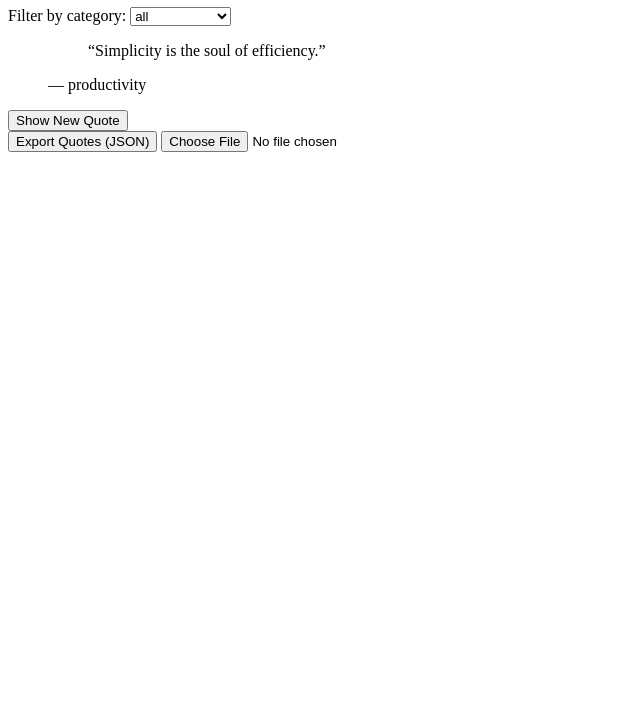
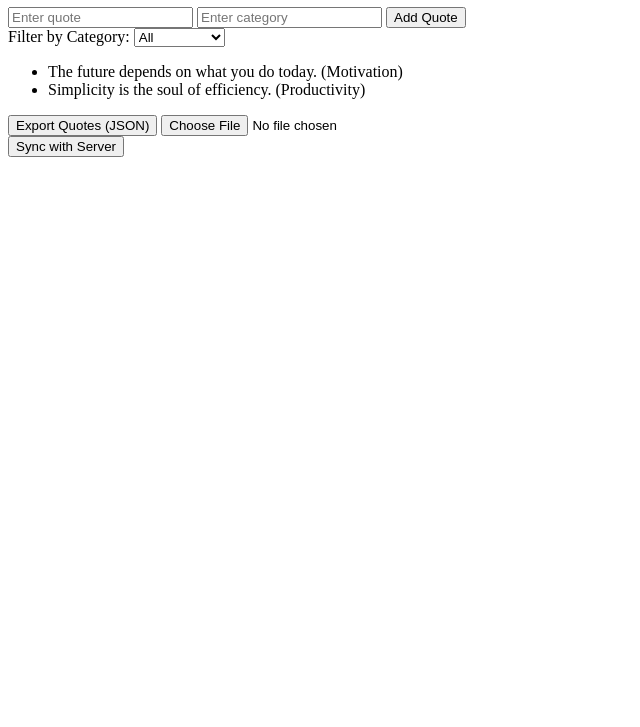
Before and after one commit to ozzular/alx_fe_javascript, a plain HTML site: page dom-manipulation/index.html in a window 1280 px wide. Shown: the part 73-800 px from the top of the page, without its empty margins (0-640 px from the left). Drawn offline with Linux system fonts and the light colour scheme.

Commit message:
feat: implement Task 3 - server sync and conflict resolution

```diff
--- a/dom-manipulation/index.html
+++ b/dom-manipulation/index.html
@@ -1,24 +1,39 @@
 <!DOCTYPE html>
 <html lang="en">
 <head>
-  <meta charset="UTF-8">
-  <meta name="viewport" content="width=device-width, initial-scale=1.0">
+  <meta charset="UTF-8" />
+  <meta name="viewport" content="width=device-width, initial-scale=1.0"/>
   <title>Dynamic Quote Generator</title>
 </head>
 <body>
   <h1>Dynamic Quote Generator</h1>
 
-  <!-- Category filter dropdown -->
-  <label for="categoryFilter">Filter by category:</label>
-  <select id="categoryFilter"></select>
+  <!-- Add Quote Form -->
+  <div>
+    <input type="text" id="quoteText" placeholder="Enter quote"/>
+    <input type="text" id="quoteCategory" placeholder="Enter category"/>
+    <button onclick="createAddQuoteForm()">Add Quote</button>
+  </div>
 
-  <div id="quoteDisplay"></div>
-  <button id="newQuote">Show New Quote</button>
+  <!-- Category Filter -->
+  <div>
+    <label for="categoryFilter">Filter by Category:</label>
+    <select id="categoryFilter" onchange="filterQuote()"></select>
+  </div>
 
-  <!-- Import/Export buttons -->
+  <!-- Quotes Display -->
+  <ul id="quoteList"></ul>
+
+  <!-- JSON Import/Export -->
   <div>
-    <button id="exportJson">Export Quotes (JSON)</button>
-    <input type="file" id="importFile" accept=".json" />
+    <button onclick="exportToJsonFile()">Export Quotes (JSON)</button>
+    <input type="file" id="importFile" accept=".json" onchange="importFromJsonFile(event)" />
+  </div>
+
+  <!-- Server Sync -->
+  <div>
+    <button onclick="syncWithServer()">Sync with Server</button>
+    <div id="syncStatus"></div>
   </div>
 
   <script src="script.js"></script>
--- a/dom-manipulation/script.js
+++ b/dom-manipulation/script.js
@@ -1,135 +1,160 @@
-document.addEventListener("DOMContentLoaded", () => {
-  // --- State ---
+// ============================
+// QUOTE GENERATOR
+// ============================
+
+// Load quotes from localStorage or set default
 let quotes = JSON.parse(localStorage.getItem("quotes")) || [
-    { text: "The secret of getting ahead is getting started.", category: "motivation" },
-    { text: "Simplicity is the soul of efficiency.", category: "productivity" },
-    { text: "Code is like humor. When you have to explain it, it’s bad.", category: "programming" },
-    { text: "What you do speaks so loudly that I cannot hear what you say.", category: "wisdom" },
+  { text: "The future depends on what you do today.", category: "Motivation" },
+  { text: "Simplicity is the soul of efficiency.", category: "Productivity" }
 ];
 
-  // --- DOM refs ---
-  const quoteDisplay = document.getElementById("quoteDisplay");
-  const newQuoteBtn  = document.getElementById("newQuote");
-  const categoryFilter = document.getElementById("categoryFilter");
-  const exportBtn = document.getElementById("exportJson");
-  const importFile = document.getElementById("importFile");
-
-  // --- Helpers ---
+// Save to localStorage
 function saveQuotes() {
   localStorage.setItem("quotes", JSON.stringify(quotes));
 }
 
-  // --- Render a single quote into the display area ---
-  function renderQuote(quote) {
-    if (!quote) {
-      quoteDisplay.textContent = "No quotes to display yet. Add one below!";
-      return;
-    }
-    quoteDisplay.innerHTML = `
-      <figure class="quote">
-        <blockquote>“${quote.text}”</blockquote>
-        <figcaption>— ${quote.category}</figcaption>
-      </figure>
-    `;
+// Display quotes in the list
+function displayQuotes(filteredQuotes = quotes) {
+  const list = document.getElementById("quoteList");
+  list.innerHTML = "";
+  filteredQuotes.forEach((quote) => {
+    const li = document.createElement("li");
+    li.textContent = `${quote.text} (${quote.category})`;
+    list.appendChild(li);
+  });
 }
 
-  // --- Pick and display a random quote ---
-  function displayRandomQuote(category = "all") {
-    const pool =
-      category === "all"
-        ? quotes
-        : quotes.filter(q => q.category.toLowerCase() === category.toLowerCase());
+// Add new quote
+function createAddQuoteForm() {
+  const text = document.getElementById("quoteText").value.trim();
+  const category = document.getElementById("quoteCategory").value.trim();
 
-    if (pool.length === 0) {
-      renderQuote(null);
-      return;
-    }
-    const idx = Math.floor(Math.random() * pool.length);
-    renderQuote(pool[idx]);
-  }
-
-  // --- Add a new quote ---
-  function addQuote(text, category) {
-    const t = String(text || "").trim();
-    const c = String(category || "").trim() || "general";
-    if (!t) {
-      alert("Please enter a quote first.");
-      return;
-    }
-    quotes.push({ text: t, category: c });
+  if (text && category) {
+    quotes.push({ text, category });
     saveQuotes();
     populateCategories();
-    renderQuote({ text: t, category: c });
-  }
-
-  // --- Build category filter dropdown ---
-  function populateCategories() {
-    const categories = ["all", ...new Set(quotes.map(q => q.category))];
-    categoryFilter.innerHTML = categories
-      .map(cat => `<option value="${cat}">${cat}</option>`)
-      .join("");
-
-    // Restore saved category
-    const savedCat = localStorage.getItem("selectedCategory");
-    if (savedCat && categories.includes(savedCat)) {
-      categoryFilter.value = savedCat;
+    displayQuotes();
+    document.getElementById("quoteText").value = "";
+    document.getElementById("quoteCategory").value = "";
   }
 }
 
-  // --- Filter quote display by category ---
-  function filterQuote() {
-    const selected = categoryFilter.value;
-    localStorage.setItem("selectedCategory", selected);
-    displayRandomQuote(selected);
+// ============================
+// CATEGORY FILTERING
+// ============================
+
+function populateCategories() {
+  const filter = document.getElementById("categoryFilter");
+  const categories = [...new Set(quotes.map((q) => q.category))];
+
+  filter.innerHTML = `<option value="all">All</option>`;
+  categories.forEach((cat) => {
+    const option = document.createElement("option");
+    option.value = cat;
+    option.textContent = cat;
+    filter.appendChild(option);
+  });
+
+  // Restore saved filter
+  const savedCategory = localStorage.getItem("selectedCategory");
+  if (savedCategory) {
+    filter.value = savedCategory;
+    filterQuote();
+  }
 }
 
-  // --- Import JSON ---
+function filterQuote() {
+  const selected = document.getElementById("categoryFilter").value;
+  localStorage.setItem("selectedCategory", selected);
+
+  if (selected === "all") {
+    displayQuotes();
+  } else {
+    const filtered = quotes.filter((q) => q.category === selected);
+    displayQuotes(filtered);
+  }
+}
+
+// ============================
+// JSON IMPORT/EXPORT
+// ============================
+
+function exportToJsonFile() {
+  const dataStr = JSON.stringify(quotes, null, 2);
+  const blob = new Blob([dataStr], { type: "application/json" });
+  const url = URL.createObjectURL(blob);
+
+  const a = document.createElement("a");
+  a.href = url;
+  a.download = "quotes.json";
+  a.click();
+  URL.revokeObjectURL(url);
+}
+
 function importFromJsonFile(event) {
   const fileReader = new FileReader();
-    fileReader.onload = function (ev) {
+  fileReader.onload = function (e) {
     try {
-        const importedQuotes = JSON.parse(ev.target.result);
+      const importedQuotes = JSON.parse(e.target.result);
+      if (Array.isArray(importedQuotes)) {
         quotes.push(...importedQuotes);
         saveQuotes();
         populateCategories();
+        displayQuotes();
         alert("Quotes imported successfully!");
-      } catch (e) {
-        alert("Invalid JSON file.");
+      } else {
+        alert("Invalid JSON format.");
+      }
+    } catch {
+      alert("Error reading file.");
     }
   };
   fileReader.readAsText(event.target.files[0]);
 }
 
-  // --- Export JSON ---
-  function exportToJsonFile() {
-    const blob = new Blob([JSON.stringify(quotes, null, 2)], { type: "application/json" });
-    const url = URL.createObjectURL(blob);
-    const a = document.createElement("a");
-    a.href = url;
-    a.download = "quotes.json";
-    document.body.appendChild(a);
-    a.click();
-    document.body.removeChild(a);
-    URL.revokeObjectURL(url);
+// ============================
+// SERVER SYNC (Task 3)
+// ============================
+
+// Simulated server endpoint (mock API)
+const serverUrl = "https://jsonplaceholder.typicode.com/posts";
+
+function syncWithServer() {
+  const statusDiv = document.getElementById("syncStatus");
+  statusDiv.textContent = "Syncing with server...";
+
+  // 1. Fetch server data
+  fetch(serverUrl)
+    .then((response) => response.json())
+    .then((data) => {
+      // Simulate server quotes (use title as text)
+      const serverQuotes = data.slice(0, 5).map((item) => ({
+        text: item.title,
+        category: "Server",
+      }));
+
+      // Conflict resolution: server wins
+      quotes = [...serverQuotes, ...quotes];
+      saveQuotes();
+      populateCategories();
+      displayQuotes();
+
+      statusDiv.textContent = "✅ Sync completed. Server data merged.";
+    })
+    .catch((err) => {
+      statusDiv.textContent = "❌ Error syncing with server.";
+      console.error(err);
+    });
 }
 
-  // --- Wire up events ---
-  newQuoteBtn.addEventListener("click", () => {
-    const selected = categoryFilter.value;
-    displayRandomQuote(selected);
-  });
-  categoryFilter.addEventListener("change", filterQuote);
-  importFile.addEventListener("change", importFromJsonFile);
-  exportBtn.addEventListener("click", exportToJsonFile);
+// Auto-sync every 60 seconds
+setInterval(syncWithServer, 60000);
 
-  // --- Init ---
+// ============================
+// INIT
+// ============================
+
+window.onload = function () {
   populateCategories();
-  const lastCat = localStorage.getItem("selectedCategory") || "all";
-  displayRandomQuote(lastCat);
-
-  // Expose functions for checker
-  window.displayRandomQuote = displayRandomQuote;
-  window.addQuote = addQuote;
-  window.populateCategories = populateCategories;
-  window.filterQuote = filterQuote;
-});
+  displayQuotes();
+};
```
Lines whose indentation alone changed are shown as unchanged.
